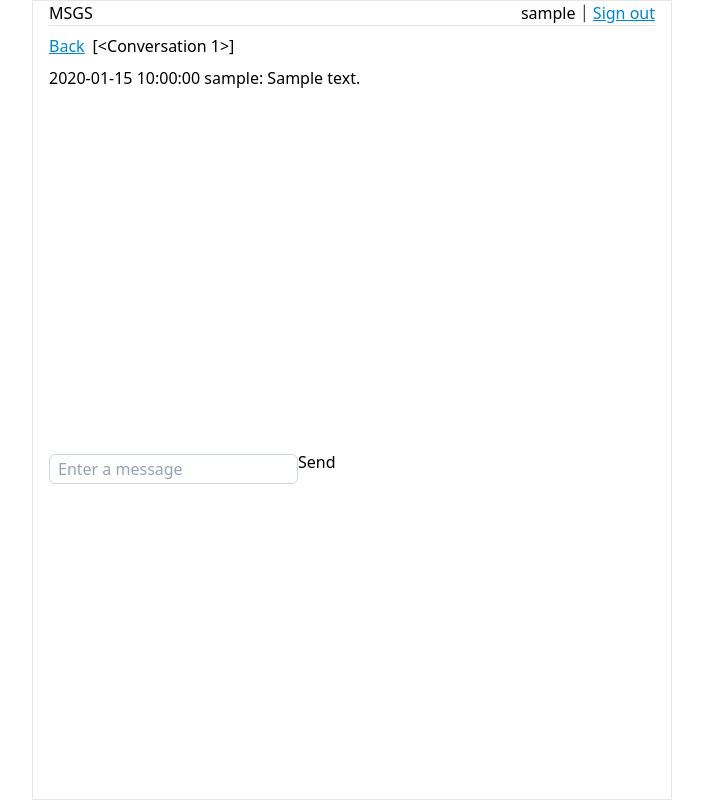
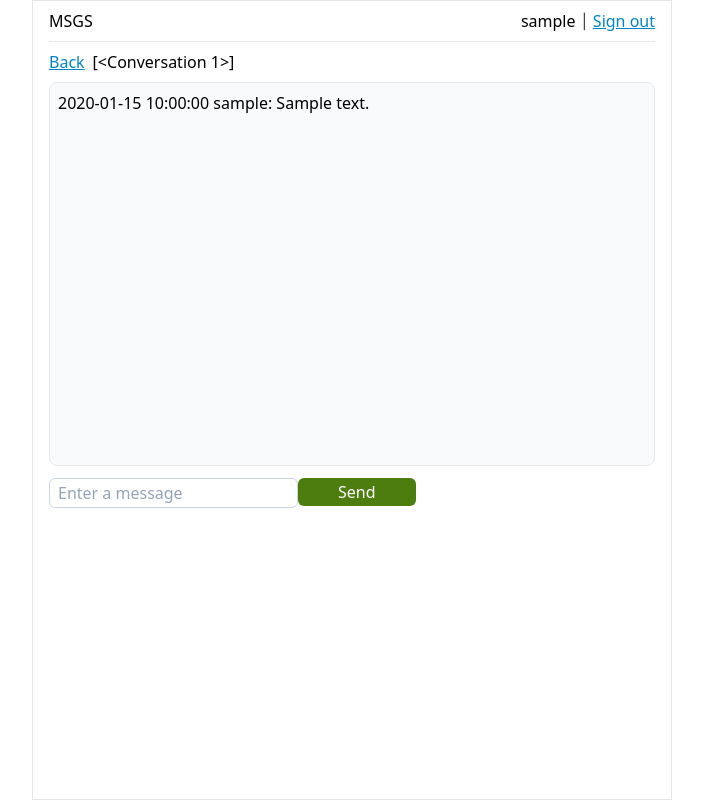
Before and after one commit to mhmh4/flask-messenger, a Flask app: template msgs/templates/conversation.html in a window 1280 px wide. Shown: the whole page, without its empty margins (288-991 px from the left). Run offline with Flask 3, Linux system fonts and the light colour scheme; the template is opened without the code that fills it: values that come from a table or form of the project are taken from there, others are empty; a user stored in the database is signed in; tables that the repository leaves empty hold one stand-in row (values such as "Sample post"); some libraries are stand-ins or nearby versions.

Commit message:
Update conversation.html

```diff
--- a/msgs/templates/conversation.html
+++ b/msgs/templates/conversation.html
@@ -1,11 +1,11 @@
 {% extends "base.html" %}
 
 {% block title %}
-<title>MSGS - Home</title>
+<title>MSGS - Conversation</title>
 {% endblock %}
 
 {% block content %}
-<header class="flex">
+<header class="flex py-2">
   <div class="flex-1">MSGS</div>
   <div>
     {{ current_user.username }} ⏐ <a href="{{ url_for('signout') }}" class="text-sky-600 underline">Sign out</a>
@@ -22,29 +22,31 @@
     {{ other_user }}
   </div>
 </div>
-<div id="messages-container" class="h-96 overflow-y-scroll">
+<div id="messages-container" class="h-96 overflow-y-scroll bg-slate-50 border rounded-lg p-2">
   {% for message in messages %}
     <div>
       {{message.created_at }} {{message.user.username}}: {{message.content}}
     </div>
   {% endfor %}
 </div>
-<div>
-  <form id="form" method="post" class="flex">
+
+<form id="form" method="post" class="flex my-3">
   {{ form.hidden_tag() }}
   <div>
     {{
       form.content(
-          class="my-1 py-0.5 px-2 border border-slate-300 rounded-md placeholder-slate-400",
+        class="py-0.5 px-2 border border-slate-300 rounded-md placeholder-slate-400",
         placeholder="Enter a message"
       )
     }}
   </div>
   <div>
-      {{ form.submit(value="Send") }}
+    {{ form.submit(
+      class="px-10 text-white py-0.5 bg-lime-700 hover:bg-lime-800 rounded-md",
+      value="Send"
+      ) }}
   </div>
 </form>
-</div>
 
 <script src="https://cdn.socket.io/4.7.1/socket.io.min.js"></script>
 <script>
```
Lines whose indentation alone changed are shown as unchanged.
